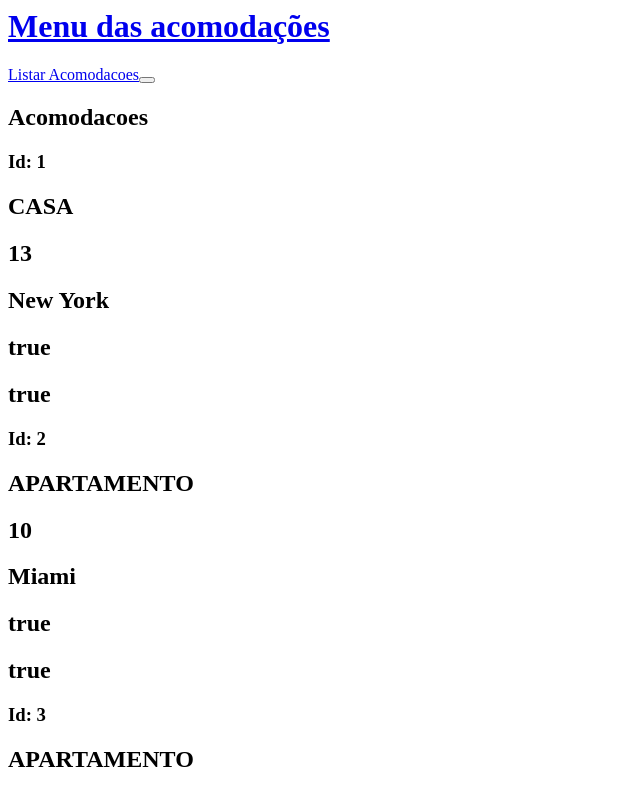
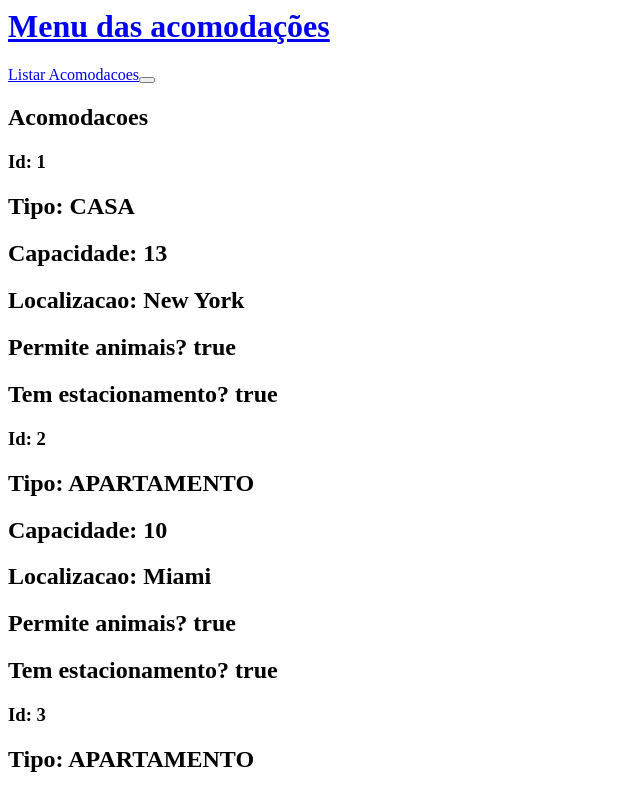
Before and after one commit to igoralved/angular-ivy-ji1hub, an Angular app: page /acomodacoes in a window 1280 px wide. Shown: the top 796 px of the page, without its empty margins (0-640 px from the left). Built offline with nearby package versions, Linux system fonts and the light colour scheme.

Commit message:
4 files modified

```diff
--- a/src/app/acomodacoes-list/acomodacoes-list.component.html
+++ b/src/app/acomodacoes-list/acomodacoes-list.component.html
@@ -5,10 +5,10 @@
     <h3>
       <a>Id: {{ acomodacao.id }}</a>
     </h3>
-    <h2>{{ acomodacao.tipo }}</h2>
-    <h2>{{ acomodacao.capacidade }}</h2>
-    <h2>{{ acomodacao.localizacao }}</h2>
-    <h2>{{ acomodacao.permiteanimais }}</h2>
-    <h2>{{ acomodacao.temestacionamento }}</h2>
+    <h2>Tipo: {{ acomodacao.tipo }}</h2>
+    <h2>Capacidade: {{ acomodacao.capacidade }}</h2>
+    <h2>Localizacao: {{ acomodacao.localizacao }}</h2>
+    <h2>Permite animais? {{ acomodacao.permiteAnimais }}</h2>
+    <h2>Tem estacionamento? {{ acomodacao.temEstacionamento }}</h2>
   </div>
 </div>
--- a/src/app/acomodacoes.ts
+++ b/src/app/acomodacoes.ts
@@ -8,8 +8,8 @@ export interface Acomodacao {
   tipo: String;
   capacidade: number;
   localizacao: String;
-  permiteanimais: boolean;
-  temestacionamento: boolean;
+  permiteAnimais: boolean;
+  temEstacionamento: boolean;
 }
 
 export const acomodacoes = [
@@ -18,23 +18,23 @@ export const acomodacoes = [
     tipo: 'CASA',
     capacidade: 13,
     localizacao: 'New York',
-    permiteanimais: true,
-    temestacionamento: true,
+    permiteAnimais: true,
+    temEstacionamento: true,
   },
   {
     id: 2,
     tipo: 'APARTAMENTO',
     capacidade: 10,
     localizacao: 'Miami',
-    permiteanimais: true,
-    temestacionamento: true,
+    permiteAnimais: true,
+    temEstacionamento: true,
   },
   {
     id: 3,
     tipo: 'APARTAMENTO',
     capacidade: 20,
     localizacao: 'New York',
-    permiteanimais: false,
-    temestacionamento: true,
+    permiteAnimais: false,
+    temEstacionamento: true,
   },
 ];
--- a/src/app/filter-loc-list/filter-loc-list.component.html
+++ b/src/app/filter-loc-list/filter-loc-list.component.html
@@ -8,7 +8,7 @@
     <h3>Tipo: {{ acomodacao.tipo }}</h3>
     <h3>Capacidade: {{ acomodacao.capacidade }}</h3>
     <h3>Localizacao: {{ acomodacao.localizacao }}</h3>
-    <h3>Permite animais? {{ acomodacao.permiteanimais }}</h3>
-    <h3>Tem Estacionamento? {{ acomodacao.temestacionamento }}</h3>
+    <h3>Permite animais? {{ acomodacao.permiteAnimais }}</h3>
+    <h3>Tem Estacionamento? {{ acomodacao.temEstacionamento }}</h3>
   </div>
 </div>
--- a/src/assets/acomodacoes.json
+++ b/src/assets/acomodacoes.json
@@ -4,23 +4,23 @@
     "tipo": "CASA",
     "capacidade": 13,
     "localizacao": "New York",
-    "permiteanimais": true,
-    "temestacionamento": true
+    "permiteAnimais": true,
+    "temEstacionamento": true
   },
   {
     "id": 2,
     "tipo": "APARTAMENTO",
     "capacidade": 10,
     "localizacao": "Miami",
-    "permiteanimais": true,
-    "temestacionamento": true
+    "permiteAnimais": true,
+    "temEstacionamento": true
   },
   {
     "id": 3,
     "tipo": "APARTAMENTO",
     "capacidade": 20,
     "localizacao": "New York",
-    "permiteanimais": false,
-    "temestacionamento": true
+    "permiteAnimais": false,
+    "temEstacionamento": true
   }
 ]
```
